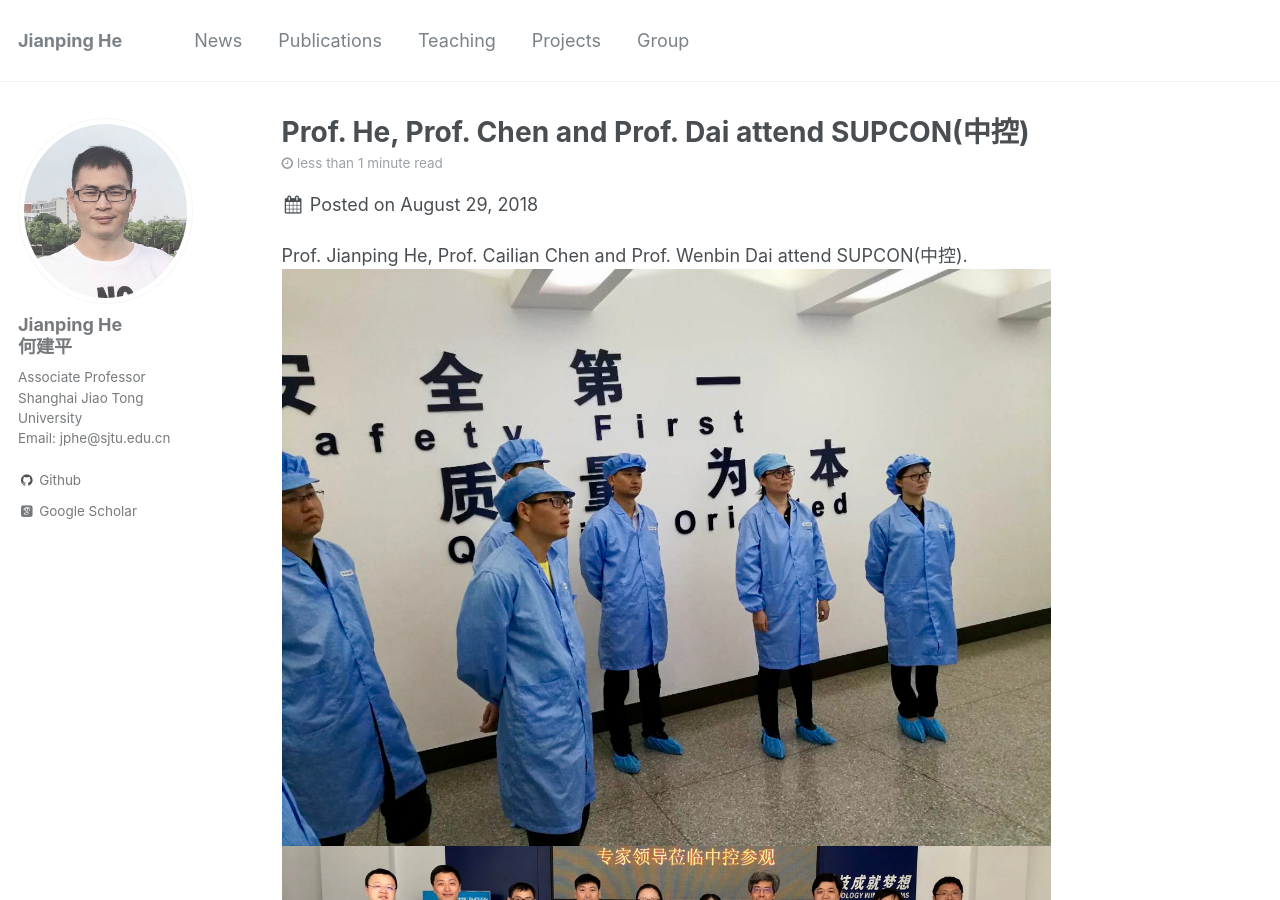
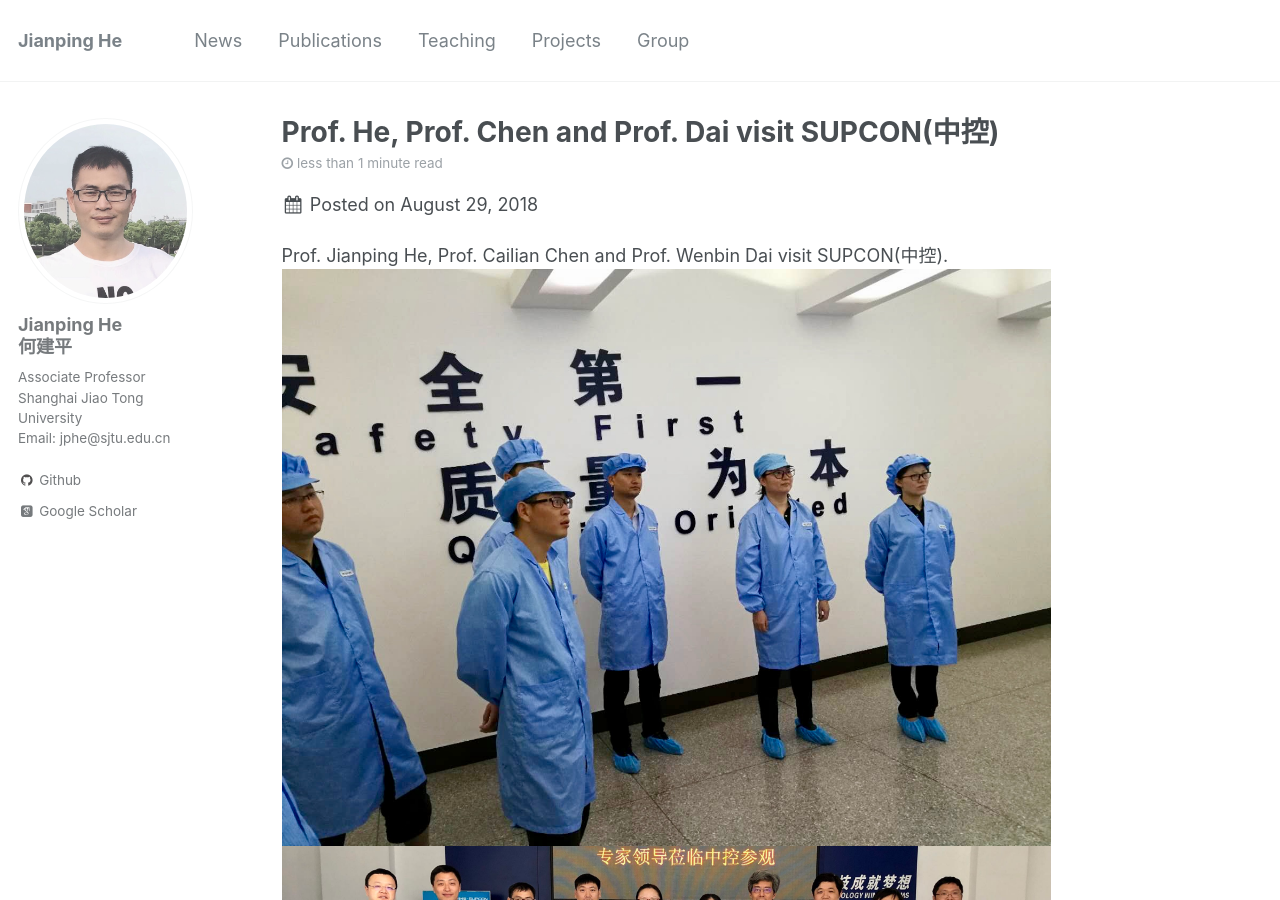
Before and after one commit to jiangshuozz/Jianping-He.github.io, a Jekyll site: the page built from _posts/2018-08-29-Attend-ZhongKong.md, in a window 1280 px wide and 900 px high. Built offline with Jekyll 4.4.1, drawn with Linux system fonts in a browser that asks for light colours; some web fonts are replaced.

Commit message:
Update 2018-08-29-Attend-ZhongKong.md

```diff
--- a/_posts/2018-08-29-Attend-ZhongKong.md
+++ b/_posts/2018-08-29-Attend-ZhongKong.md
@@ -1,12 +1,12 @@
 ---
-title:  Prof. He, Prof. Chen and Prof. Dai attend SUPCON(中控)
+title:  Prof. He, Prof. Chen and Prof. Dai visit SUPCON(中控)
 date: 2018-08-29
 permalink: /posts/2018-08-29-Attend-ZhongKong/
-excerpt: Prof. Jianping He, Prof. Cailian Chen and Prof. Wenbin Dai attend SUPCON(中控).
+excerpt: Prof. Jianping He, Prof. Cailian Chen and Prof. Wenbin Dai visit SUPCON(中控).
 tags:
   - News
 ---
 
-Prof. Jianping He, Prof. Cailian Chen and Prof. Wenbin Dai attend SUPCON(中控).
+Prof. Jianping He, Prof. Cailian Chen and Prof. Wenbin Dai visit SUPCON(中控).
 ![image1](/images/post-images/2018-08/2018-8-28-a.jpg)
 ![image1](/images/post-images/2018-08/2018-8-28-b.jpg)
```
